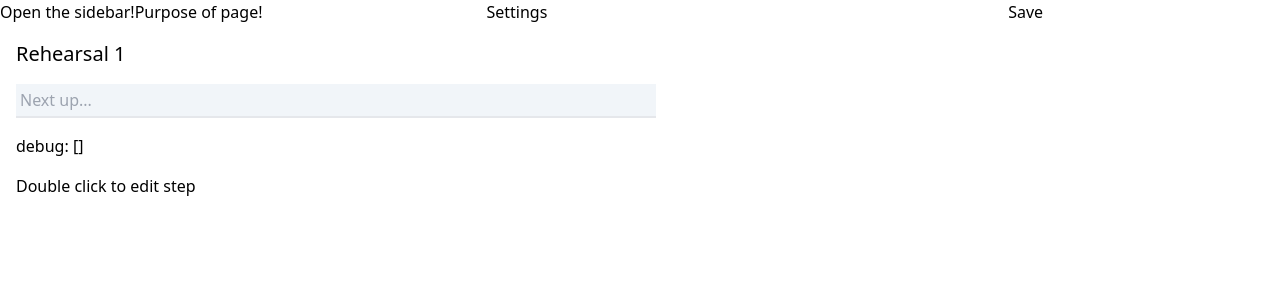
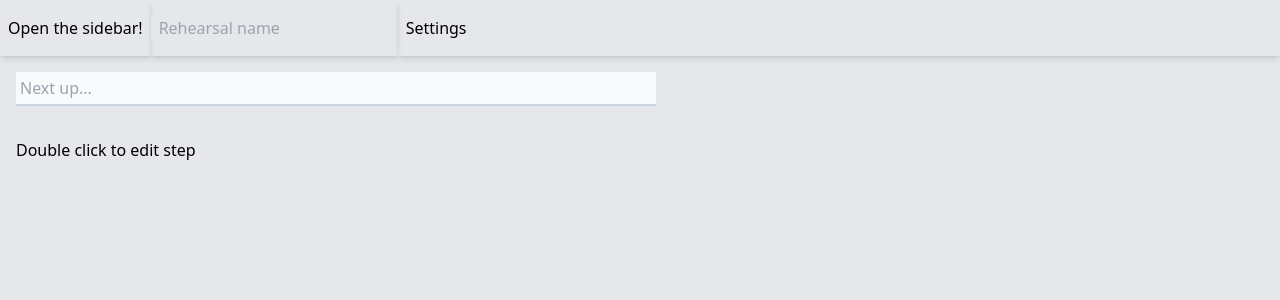
Before and after one commit to jlmonge/rehearsal, a React (Vite) app: page / in a window 1280 px wide. Shown: the top 300 px of the page. Built offline with nearby package versions, Linux system fonts and the light colour scheme.

Commit message:
Improve styling to header and rehearsal page

```diff
--- a/src/App.tsx
+++ b/src/App.tsx
@@ -66,13 +66,11 @@ function App() {
           handleOpenSettings={handleOpenSettings}
         />
         <main className="flex flex-col gap-4 p-4">
-          <h1 className="text-xl">Rehearsal 1</h1>
-
           <input
             // TODO 2: component-ize repeating logic
             type="text"
             placeholder="Next up..."
-            className="bg-slate-100 focus:bg-white focus:border-slate-400 transition-colors outline-none border-b-2 p-1 max-w-screen-sm"
+            className="bg-slate-50 focus:bg-white focus:border-slate-400 transition-colors outline-none border-slate-300 border-b-2 p-1 max-w-screen-sm"
             value={stepInput}
             onChange={(e) => setStepInput(e.target.value)}
             onKeyUp={(e) => handleInputEnter(e)}
@@ -89,9 +87,9 @@ function App() {
                 />
               ))}
             </ul>
-            <span className="overflow-anywhere">
+            {/* <span className="overflow-anywhere">
               debug: {JSON.stringify(steps)}
-            </span>
+            </span> */}
           </div>
           <span>Double click to edit step</span>
         </main>
--- a/src/assets/index.css
+++ b/src/assets/index.css
@@ -7,4 +7,21 @@
   .overflow-anywhere {
     overflow-wrap: anywhere;
   }
+
+  @layer utilities {
+    /* Chrome, Safari and Opera */
+    .no-scrollbar::-webkit-scrollbar {
+      display: none;
+    }
+
+    .no-scrollbar {
+      -ms-overflow-style: none; /* IE and Edge */
+      scrollbar-width: none; /* Firefox */
+    }
+  }
 }
+
+body {
+  /* gray-200 */
+  background-color: rgb(229 231 235);
+}
--- a/src/components/EditStep.tsx
+++ b/src/components/EditStep.tsx
@@ -38,22 +38,25 @@ function EditStep({ step, handleDeleteStep, handleUpdateStep }: EditStepProps) {
   };
 
   return (
-    <li className="flex items-center gap-4 max-w-screen-sm">
-      <span>{step.pos}</span>
+    <li className="group flex items-center gap-4 max-w-screen-sm">
+      <span className="flex items-center justify-center bg-zinc-300 rounded-full w-8 h-8 group-hover:bg-zinc-400 group-hover:text-zinc-50">
+        {step.pos}
+      </span>
 
       {isEditingText ? (
         <textarea
           // TODO 2: component-ize repeating logic
-          className="flex-1"
+          className="flex-1 resize-none p-1 border-slate-400 border-b-2 focus:outline-none no-scrollbar"
           value={textInput}
           onChange={(e) => setTextInput(e.target.value)}
           onKeyUp={(e) => handleInputEnter(e)}
           ref={inputRef}
           autoFocus
+          rows={1}
         />
       ) : (
         <span
-          className="flex-1 overflow-anywhere"
+          className="flex-1 overflow-anywhere p-1"
           onDoubleClick={handleStartEditing}
         >
           {step.text}
--- a/src/components/Header.tsx
+++ b/src/components/Header.tsx
@@ -1,22 +1,32 @@
+// import { useState } from "react";
+
 interface HeaderProps {
   handleOpenSidebar: () => void;
   handleOpenSettings: () => void;
+  // title: string
 }
 
 function Header({ handleOpenSidebar, handleOpenSettings }: HeaderProps) {
+  // const [title, setTitle] = useState();
+
   return (
     <header className="relative top-0">
-      <div className="flex flex-row">
-        <button onClick={handleOpenSidebar}>Open the sidebar!</button>
-        <p>Purpose of page!</p>
-        <div className="flex flex-row flex-1">
-          <button
-            className="flex-1"
-            onClick={handleOpenSettings}
-          >
-            Settings
-          </button>
-          <button className="flex-1">Save</button>
+      <div className="flex flex-grow">
+        <button
+          className="shadow-md px-2"
+          onClick={handleOpenSidebar}
+        >
+          Open the sidebar!
+        </button>
+        <h1 className="flex items-center shadow-md">
+          <input
+            type="text"
+            className="bg-gray-200 px-2"
+            placeholder="Rehearsal name"
+          />
+        </h1>
+        <div className="flex flex-row flex-1 px-2 py-4 shadow-md">
+          <button onClick={handleOpenSettings}>Settings</button>
         </div>
       </div>
     </header>
```
